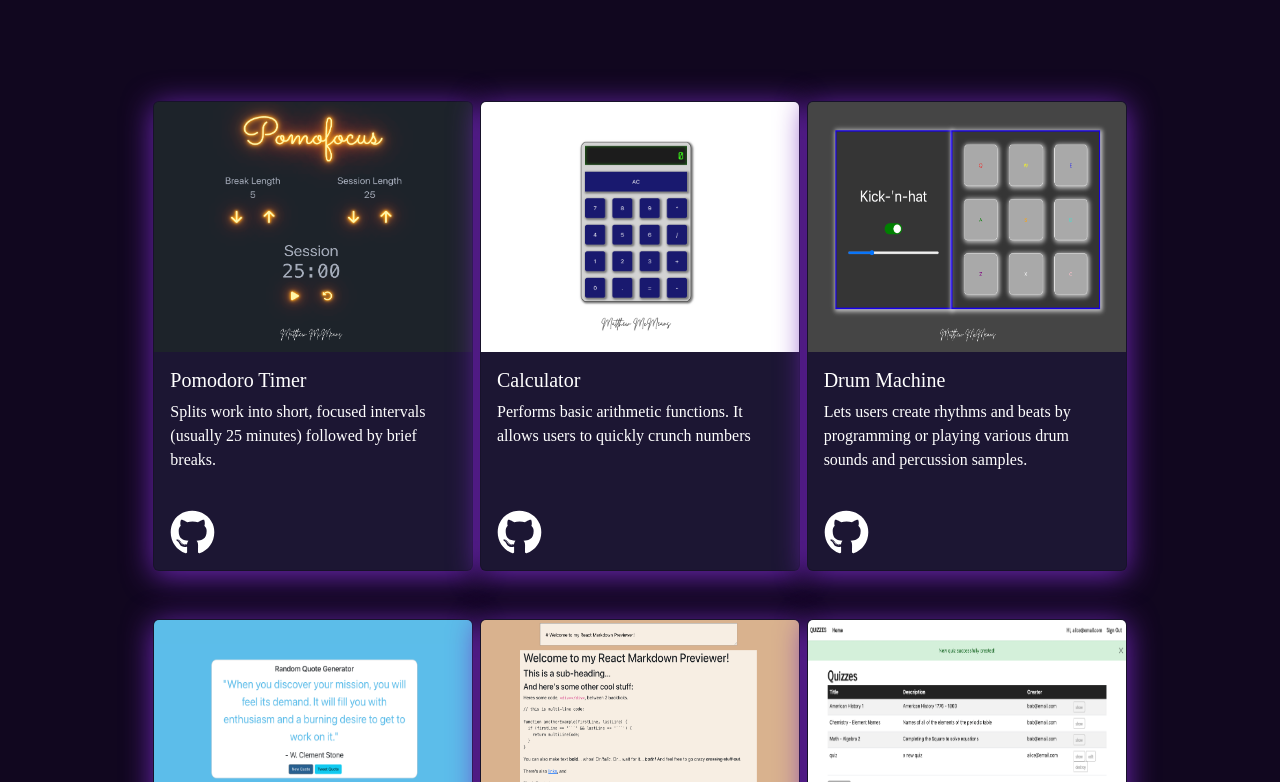
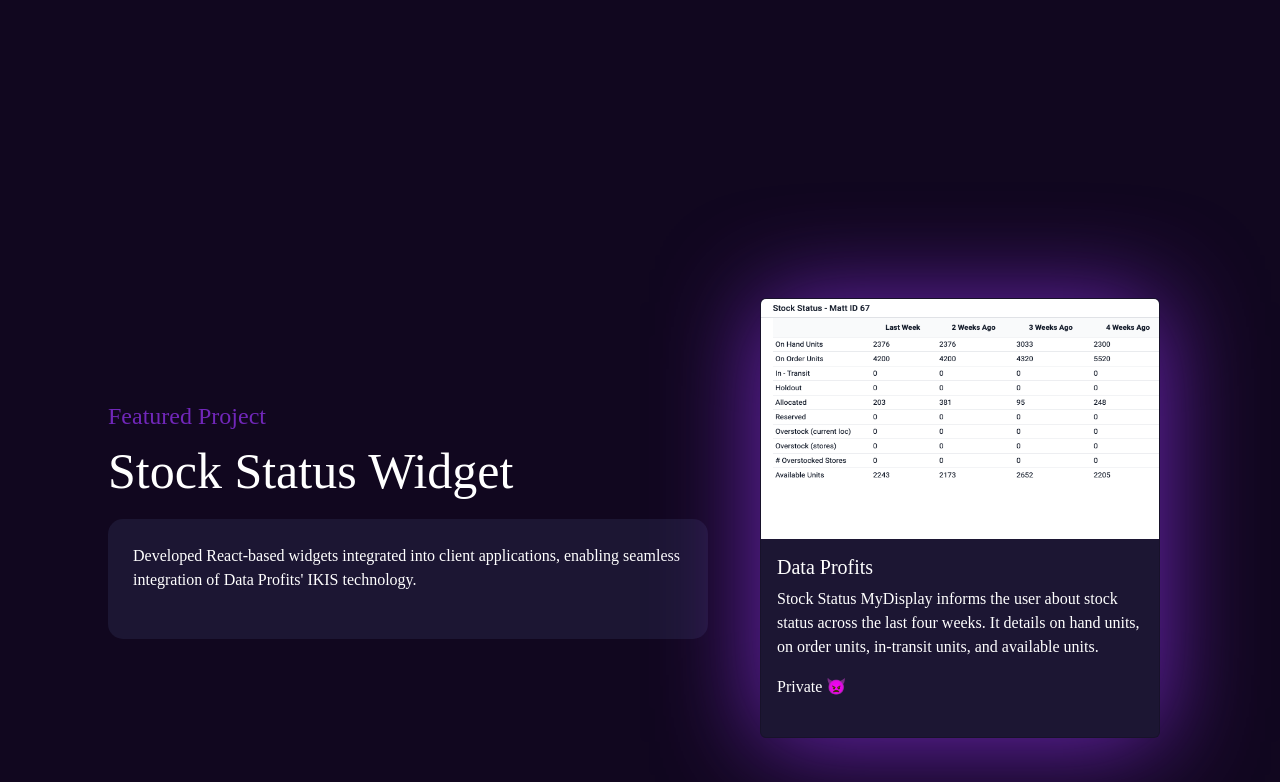
Before and after one commit to mcrayman/Portfolio, a React (Create React App) app in the folder app/: page / in a window 1280 px wide. Shown: the part 2018-2800 px from the top of the page. Built offline with nearby package versions, Linux system fonts and the light colour scheme; a web font is replaced by a local one.

Commit message:
Add feature project

```diff
--- a/app/src/App.css
+++ b/app/src/App.css
@@ -53,6 +53,10 @@
 
 .name {
   color: #7127BA;
+}
+
+.me {
+  filter: drop-shadow(0 0 40px #7127BA);
 }
 
 .currently {
--- a/app/src/App.js
+++ b/app/src/App.js
@@ -6,6 +6,7 @@
 import Projects from './Projects.js';
 import Contact from './Contact.js'
 import Technologies from './Technologies.js';
+import FeaturedProject from './FeaturedProject.js';
 
 function App() {
   return (
@@ -14,6 +15,7 @@
       <Intro />
       <Experience />
       <Technologies />
+      <FeaturedProject />
       <Projects />
       <Contact />
     </div>
--- /dev/null
+++ b/app/src/FeaturedProject.js
@@ -0,0 +1,29 @@
+import React from 'react'
+import { Row, Col, Card } from 'react-bootstrap'
+import stockstatuswidget from './stockstatuswidget.png'
+
+function FeaturedProject() {
+  return (
+<div className='d-flex justify-content-center' style={{ width: '100%', marginTop: '100px' }}>
+    <Row id='featured-project' style={{ margin: '200px 0', maxWidth: '1200px' }}>
+        <Col style={{ color: 'white', textAlign: 'left', alignSelf: 'center', marginRight: '40px' }} >
+            <Row style={{ width: '300px', fontSize: '24px', color: '#7127BA' }}>Featured Project</Row>
+            <Row style={{ fontSize: '50px', color: 'white', maxWidth: '600px' }}>Stock Status Widget</Row>
+            <Row style={{ backgroundColor: '#1C1633', width: '600px', height: '120px', padding: '25px', marginTop: '10px', borderRadius: '15px' }}>Developed React-based widgets integrated into client applications, enabling seamless integration of Data Profits' IKIS technology. </Row>
+        </Col>
+        <Col style={{ alignSelf: 'center' }}>
+            <Card className="card-projects" style={{ width: '400px', minWidth: '340px', height: '440px', minHeight: '440px', padding: 0, backgroundColor: '#1C1633', boxShadow: '0 4px 100px 0 #7127BA' }}>
+                <Card.Img className="card-img-projects" style={{ height: '240px'}} variant="top" src={stockstatuswidget} alt='project image'/>
+                <Card.Body className='card-body-projects' style={{ textAlign: 'left', color: 'white' }}>
+                    <Card.Title>Data Profits</Card.Title>
+                    <Card.Text>Stock Status MyDisplay informs the user about stock status across the last four weeks. It details on hand units, on order units, in-transit units, and available units.</Card.Text>
+                    <Card.Text>Private 👿</Card.Text>
+                </Card.Body>
+            </Card>
+        </Col>
+    </Row>
+</div>
+  )
+}
+
+export default FeaturedProject
```
Also changed, not shown: app/src/stockstatuswidget.png (added).
